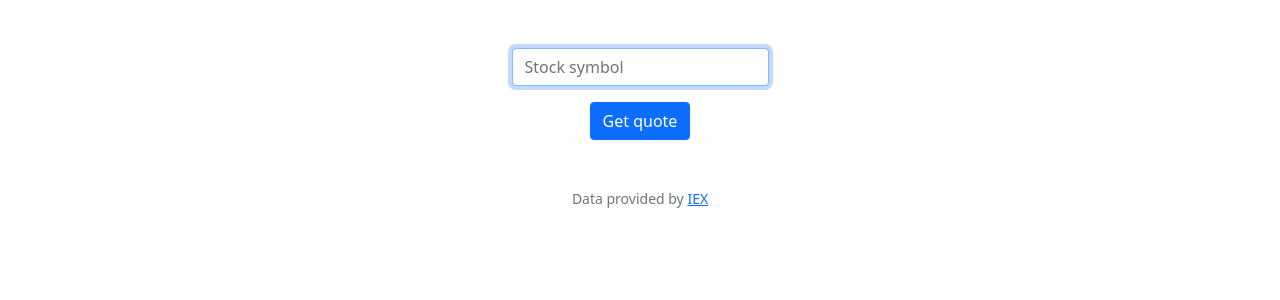
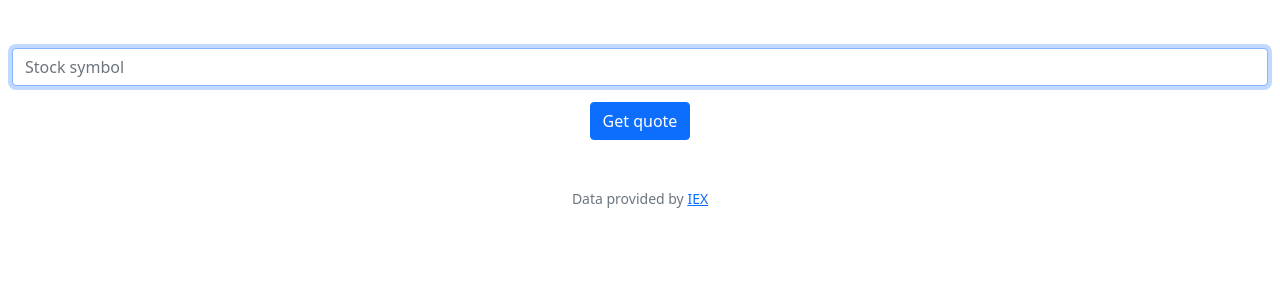
Before and after one commit to nchinling/CS50, a Flask app: page /quote in a window 1280 px wide. Shown: the part 76-376 px from the top of the page. Run offline with Flask 2, Linux system fonts and the light colour scheme; a user stored in the database is signed in; some libraries are stand-ins or nearby versions.

Commit message:
Mon, Dec 5, 2022, 12:20 PM +00:00

```diff
--- a/finance/templates/quote.html
+++ b/finance/templates/quote.html
@@ -7,7 +7,7 @@
 {% block main %}
     <form action="/quote" method="post">
         <div class="mb-3">
-            <input autocomplete="off" autofocus class="form-control mx-auto w-auto" name="symbol" placeholder="Stock symbol" type="text">
+            <input autocomplete="off" autofocus class="form-control" name="symbol" placeholder="Stock symbol" type="text">
         </div>
 
         <button class="btn btn-primary" type="submit">Get quote</button>
```
